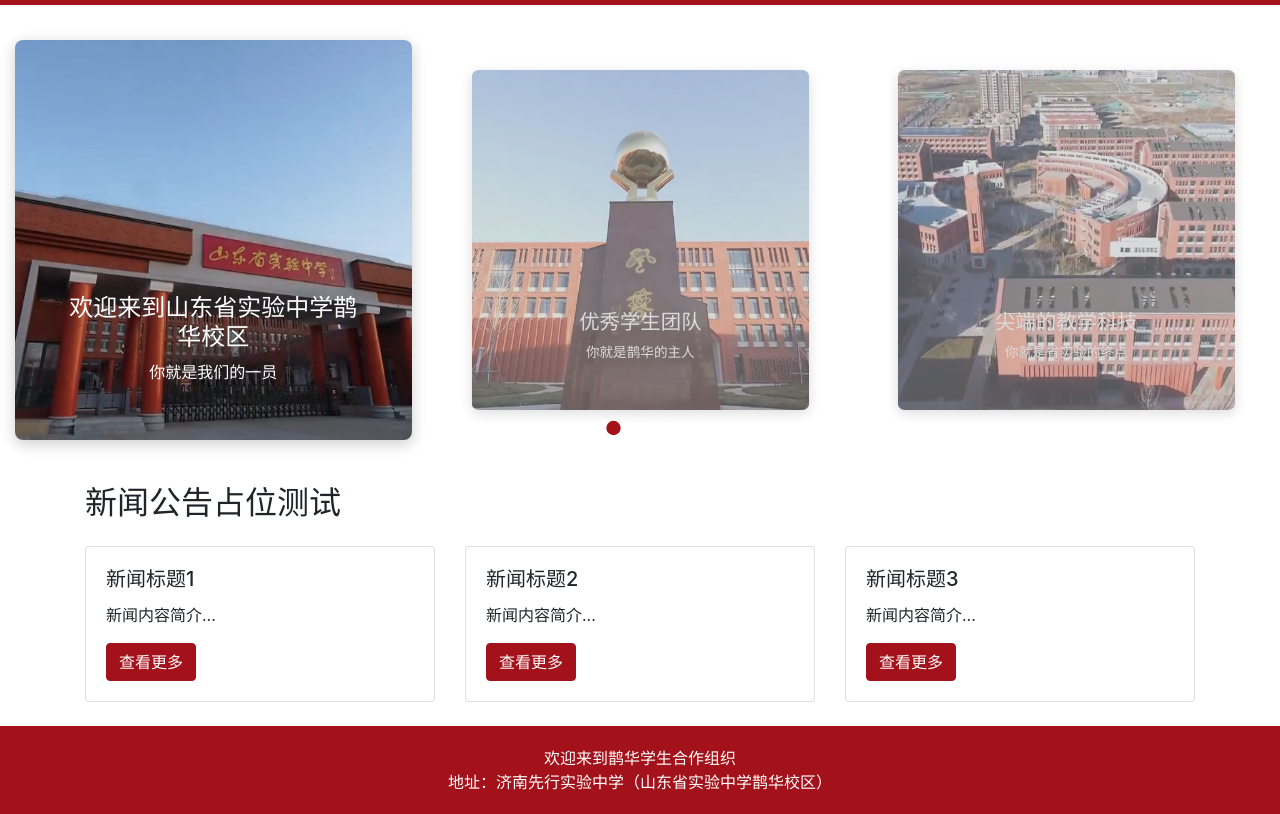
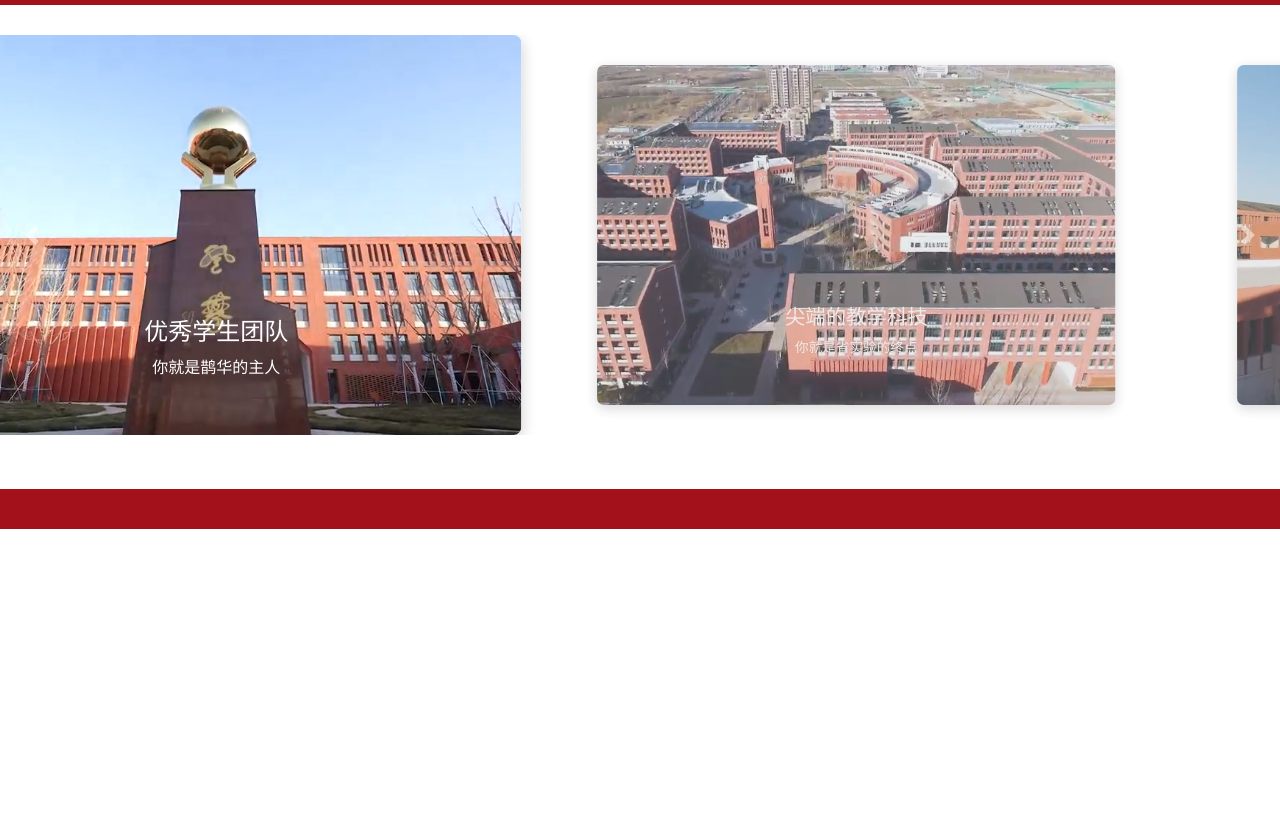
Before and after one commit to QSP-Shiyan/QSP-Shiyan.github.io, a plain HTML site: page index.html in a window 1280 px wide. Shown: the part 61-875 px from the top of the page. After the commit the page ends 800 px from the top, so only its background shows below. Drawn offline with nearby package versions, Linux system fonts and the light colour scheme.

Commit message:
Update index.html

```diff
--- a/index.html
+++ b/index.html
@@ -7,33 +7,26 @@
     <link rel="icon" type="image/x-icon" href="images/favicon.ico">
     <link rel="stylesheet" href="https://stackpath.bootstrapcdn.com/bootstrap/4.5.2/css/bootstrap.min.css">
     <style>
-        /* 导航栏样式 */
+        /* 原有导航栏样式保留 */
         .navbar-custom {
             background-color: rgb(163, 17, 27) !important;
         }
-
         .navbar-custom .navbar-nav .nav-link {
             color: white !important;
         }
-
         .navbar-brand img {
             height: 40px;
             margin-right: 10px;
         }
-
-        /* 自定义红色按钮 */
         .btn-custom-red {
             background-color: rgb(163, 17, 27) !important;
             border-color: rgb(163, 17, 27) !important;
             color: white !important;
         }
-
         .btn-custom-red:hover {
             background-color: rgb(140, 15, 23) !important;
             border-color: rgb(140, 15, 23) !important;
         }
-
-        /* 页脚样式 */
         .footer-custom {
             background-color: rgb(163, 17, 27);
             color: white;
@@ -41,55 +34,42 @@
         }
 
         /* 新版轮播图样式 */
+        @media (min-width: 992px) {
             #mainCarousel {
-            margin-top: 15px;
                 overflow: hidden;
+                padding: 30px 0;
             }
-
             .carousel-inner {
-            padding: 20px 0;
+                width: 150%;
+                margin-left: -25%;
             }
-
             .carousel-item {
                 transition: transform 0.6s ease;
             }
-
-        .carousel-item.active,
+            .carousel-item.active {
+                display: flex;
+            }
             .carousel-item-next,
             .carousel-item-prev {
                 display: flex;
-        }
-
-        .carousel-item-next:not(.carousel-item-left),
-        .carousel-item-prev:not(.carousel-item-right) {
                 transform: translateX(0);
             }
-
-        .carousel-item-right,
-        .carousel-item-left {
-            transform: translateX(0);
-        }
-
-        /* 三图布局 */
             .carousel-item > div {
-            flex: 0 0 33.333333%;
-            max-width: 33.333333%;
+                flex: 0 0 33.333%;
                 padding: 0 15px;
                 transition: all 0.3s ease;
+                position: relative;
             }
-
-        .carousel-item > div:not(.active-slide) {
+            .carousel-item > div:not(:nth-child(2)) {
                 transform: scale(0.85);
-            opacity: 0.7;
-            filter: brightness(0.8);
-            cursor: pointer;
-        }
-
-        .carousel-item > div.active-slide {
-            transform: scale(1);
+                opacity: 0.8;
+                filter: brightness(0.9);
                 z-index: 1;
             }
-
+            .carousel-item > div:nth-child(2) {
+                transform: scale(1);
+                z-index: 2;
+            }
             .carousel-item img {
                 width: 100%;
                 height: 400px;
@@ -97,41 +77,22 @@
                 border-radius: 8px;
                 box-shadow: 0 4px 15px rgba(0,0,0,0.2);
             }
-
-        /* 隐藏默认控制按钮 */
             .carousel-control-prev,
             .carousel-control-next {
+                width: 5%;
+            }
+        }
+
+        /* 移动端保持原有样式 */
+        @media (max-width: 991px) {
+            .carousel-item > div:not(:first-child) {
                 display: none;
             }
-
-        /* 自定义指示器 */
-        .custom-indicators {
-            position: absolute;
-            bottom: 20px;
-            left: 50%;
-            transform: translateX(-50%);
-            z-index: 15;
-        }
-
-        .custom-indicators span {
-            display: inline-block;
-            width: 12px;
-            height: 12px;
-            margin: 0 5px;
-            border-radius: 50%;
-            background-color: rgba(255,255,255,0.5);
-            cursor: pointer;
-            transition: all 0.3s ease;
-        }
-
-        .custom-indicators span.active {
-            background-color: rgb(163, 17, 27);
-            transform: scale(1.2);
         }
     </style>
 </head>
 <body>
-    <!-- 导航栏 -->
+    <!-- 导航栏保持原样 -->
     <nav class="navbar navbar-expand-lg navbar-light navbar-custom">
         <a class="navbar-brand" href="#">
             <img src="images/logo.png" alt="鹊党Logo">
@@ -150,116 +111,100 @@
         </div>
     </nav>
 
-    <!-- 新版轮播图 -->
+    <!-- 改进版轮播图 -->
     <div id="mainCarousel" class="carousel slide" data-ride="carousel">
         <div class="carousel-inner">
+            <!-- 第一组三图 -->
             <div class="carousel-item active">
-                <div class="active-slide">
+                <div>
                     <img src="images/quehua8.jpg" alt="大门">
-                    <div class="carousel-caption">
+                    <div class="carousel-caption d-none d-md-block">
                         <h4>欢迎来到山东省实验中学鹊华校区</h4>
                         <p>你就是我们的一员</p>
                     </div>
                 </div>
                 <div>
                     <img src="images/quehua1.jpg" alt="登攀杯">
-                    <div class="carousel-caption">
+                    <div class="carousel-caption d-none d-md-block">
                         <h4>优秀学生团队</h4>
                         <p>你就是鹊华的主人</p>
                     </div>
                 </div>
                 <div>
                     <img src="images/quehua4.jpg" alt="校园">
-                    <div class="carousel-caption">
+                    <div class="carousel-caption d-none d-md-block">
                         <h4>尖端的教学科技</h4>
                         <p>你就是省实验的终点</p>
                     </div>
                 </div>
             </div>
-        </div>
 
-        <!-- 自定义指示器 -->
-        <div class="custom-indicators">
-            <span class="active"></span>
-            <span></span>
-            <span></span>
+            <!-- 第二组三图 -->
+            <div class="carousel-item">
+                <div>
+                    <img src="images/quehua2.jpg" alt="场景1">
+                    <div class="carousel-caption d-none d-md-block">
+                        <h4>先进教学设施</h4>
+                        <p>打造一流学习环境</p>
                     </div>
                 </div>
-
-    <!-- 新闻公告 -->
-    <div class="container mt-4">
-        <h2 class="mb-4">新闻公告占位测试</h2>
-        <div class="row">
-            <div class="col-md-4 mb-4">
-                <div class="card h-100">
-                    <div class="card-body">
-                        <h5 class="card-title">新闻标题1</h5>
-                        <p class="card-text">新闻内容简介...</p>
-                        <button class="btn btn-custom-red">查看更多</button>
+                <div>
+                    <img src="images/quehua3.jpg" alt="场景2">
+                    <div class="carousel-caption d-none d-md-block">
+                        <h4>丰富课外活动</h4>
+                        <p>促进学生全面发展</p>
                     </div>
                 </div>
-            </div>
-            <div class="col-md-4 mb-4">
-                <div class="card h-100">
-                    <div class="card-body">
-                        <h5 class="card-title">新闻标题2</h5>
-                        <p class="card-text">新闻内容简介...</p>
-                        <button class="btn btn-custom-red">查看更多</button>
-                    </div>
-                </div>
-            </div>
-            <div class="col-md-4 mb-4">
-                <div class="card h-100">
-                    <div class="card-body">
-                        <h5 class="card-title">新闻标题3</h5>
-                        <p class="card-text">新闻内容简介...</p>
-                        <button class="btn btn-custom-red">查看更多</button>
-                    </div>
+                <div>
+                    <img src="images/quehua5.jpg" alt="场景3">
+                    <div class="carousel-caption d-none d-md-block">
+                        <h4>优美校园环境</h4>
+                        <p>营造良好学习氛围</p>
                     </div>
                 </div>
             </div>
         </div>
 
-    <!-- 页脚 -->
+        <!-- 控制按钮 -->
+        <a class="carousel-control-prev" href="#mainCarousel" role="button" data-slide="prev">
+            <span class="carousel-control-prev-icon" aria-hidden="true"></span>
+            <span class="sr-only">Previous</span>
+        </a>
+        <a class="carousel-control-next" href="#mainCarousel" role="button" data-slide="next">
+            <span class="carousel-control-next-icon" aria-hidden="true"></span>
+            <span class="sr-only">Next</span>
+        </a>
+    </div>
+
+    <!-- 新闻公告等后续内容保持原样 -->
+    <div class="container mt-4">
+        <!-- ...原有新闻公告内容... -->
+    </div>
+
     <footer class="footer-custom">
-        <div class="container text-center">
-            <div class="row">
-                <div class="col-12">
-                    <p class="mb-0">欢迎来到鹊华学生合作组织</p>
-                    <p class="mb-0">地址：济南先行实验中学（山东省实验中学鹊华校区）</p>
-                </div>
-            </div>
-        </div>
+        <!-- ...原有页脚内容... -->
     </footer>
 
-    <script src="https://code.jquery.com/jquery-3.5.1.min.js"></script>
+    <script src="https://code.jquery.com/jquery-3.5.1.slim.min.js"></script>
+    <script src="https://cdn.jsdelivr.net/npm/@popperjs/core@2.5.4/dist/umd/popper.min.js"></script>
     <script src="https://stackpath.bootstrapcdn.com/bootstrap/4.5.2/js/bootstrap.min.js"></script>
     <script>
+        // 自动适配处理
         $(document).ready(function(){
-            let currentIndex = 0;
-            const $items = $('.carousel-item > div');
-            const $indicators = $('.custom-indicators span');
-
-            function updateCarousel(index) {
-                $items.removeClass('active-slide');
-                $items.eq(index).addClass('active-slide');
-                $indicators.removeClass('active');
-                $indicators.eq(Math.floor(index/3)).addClass('active');
+            function adjustCarousel(){
+                if($(window).width() >= 992){
+                    $('.carousel-item').each(function(){
+                        $(this).children().slice(1).show();
+                    });
+                }else{
+                    $('.carousel-item').each(function(){
+                        $(this).children().slice(1).hide();
+                    });
+                }
             }
 
-            $items.click(function(){
-                const index = $(this).index();
-                if(!$(this).hasClass('active-slide')) {
-                    currentIndex = index;
-                    updateCarousel(currentIndex);
-                }
-            });
-
-            $indicators.click(function(){
-                const index = $(this).index();
-                currentIndex = index * 3;
-                updateCarousel(currentIndex);
-            });
+            $(window).resize(adjustCarousel);
+            adjustCarousel();
         });
     </script>
 </body>
```
Lines whose indentation alone changed are shown as unchanged.
